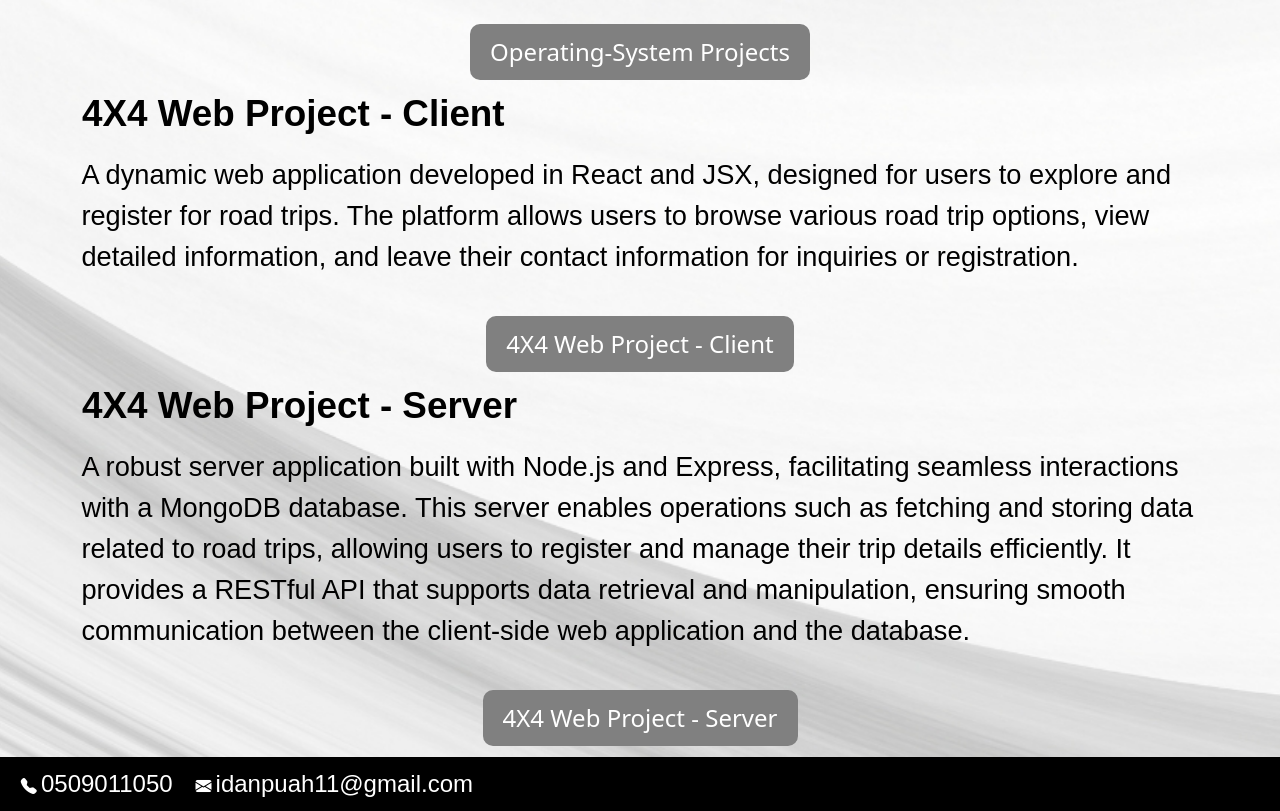
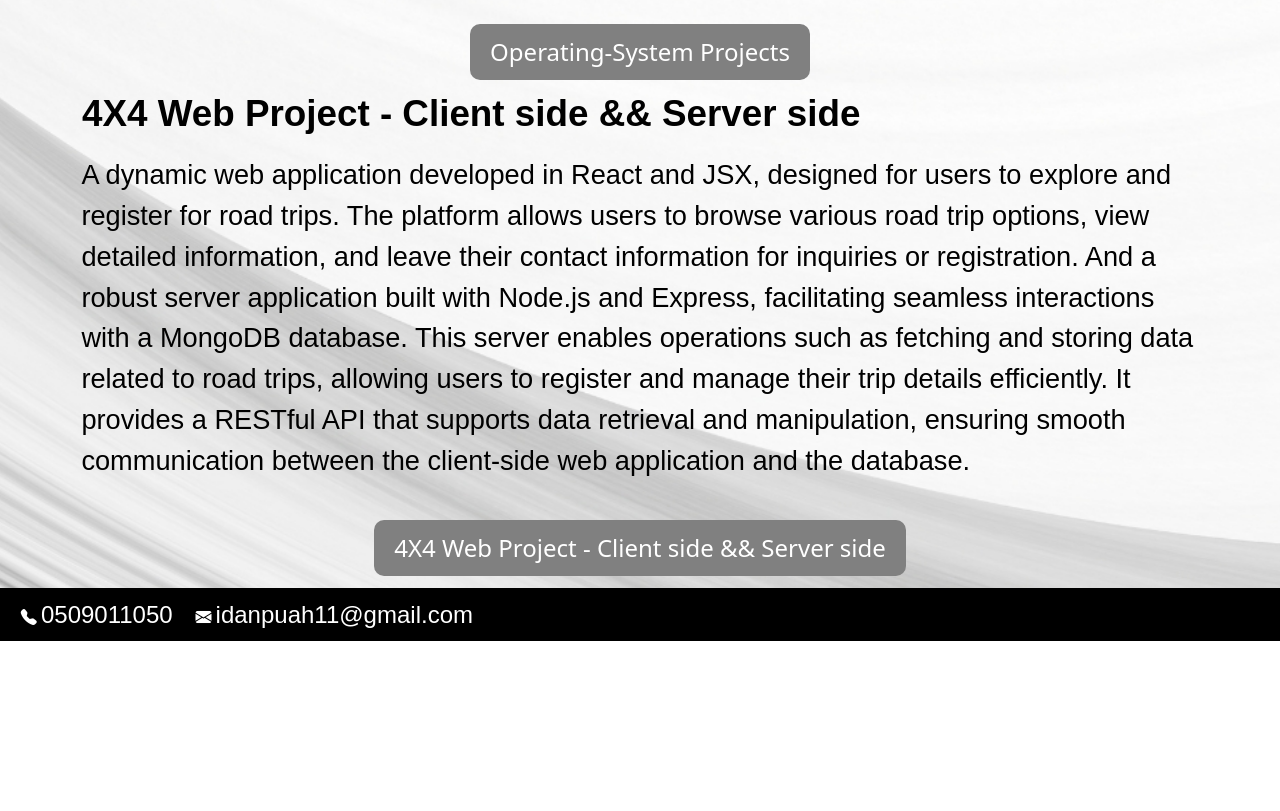
Before and after one commit to IdanPuah/IdanPuah.github.io, a plain HTML site: page index.html in a window 1280 px wide. Shown: the part 806-1617 px from the top of the page. After the commit the page ends 1447 px from the top, so only its background shows below. Drawn offline with nearby package versions, Linux system fonts and the light colour scheme; a web font is replaced by a local one.

Commit message:
make the 4X4 public

```diff
--- a/index.html
+++ b/index.html
@@ -43,25 +43,17 @@
 
             </div>
             <div class="row">
-                <h3 class="project-title">4X4 Web Project - Client</h3>
+                <h3 class="project-title">4X4 Web Project - Client side && Server side</h3>
                 <p class="project-description">
-                    A dynamic web application developed in <span class="skills">React</span> and <span class="skills">JSX</span>, designed for users to explore and register for road trips. The platform allows users to browse various road trip options, view detailed information, and leave their contact information for inquiries or registration.
+                    A dynamic web application developed in <span class="skills">React</span> and <span class="skills">JSX</span>, designed for users to explore and register for road trips. The platform allows users to browse various road trip options, view detailed information, and leave their contact information for inquiries or registration.                     And a robust server application built with <span class="skills">Node.js</span> and <span class="skills">Express</span>, facilitating seamless interactions with a <span class="skills">MongoDB</span> database. This server enables operations such as fetching and storing data related to road trips, allowing users to register and manage their trip details efficiently. It provides a RESTful API that supports data retrieval and manipulation, ensuring smooth communication between the client-side web application and the database.
+
                 </p>
                 <div class="button-container">
-                    <a class="button" href="https://github.com/IdanPuah/Road-Trip-Web.git">4X4 Web Project - Client</a>
+                    <a class="button" href="https://github.com/IdanPuah/4X4-Web-ToDisplay.git">4X4 Web Project - Client side && Server side</a>
                 </div>
 
             </div>
-            <div class="row">
-                <h3 class="project-title">4X4 Web Project - Server</h3>
-                <p class="project-description">
-                    A robust server application built with <span class="skills">Node.js</span> and <span class="skills">Express</span>, facilitating seamless interactions with a <span class="skills">MongoDB</span> database. This server enables operations such as fetching and storing data related to road trips, allowing users to register and manage their trip details efficiently. It provides a RESTful API that supports data retrieval and manipulation, ensuring smooth communication between the client-side web application and the database.
-                </p>
-                <div class="button-container">
-                    <a class="button" href="https://github.com/IdanPuah/Road-Trip-Web-Server.git">4X4 Web Project - Server</a>
-                </div>
 
-            </div>
         </div>
 
 
```
